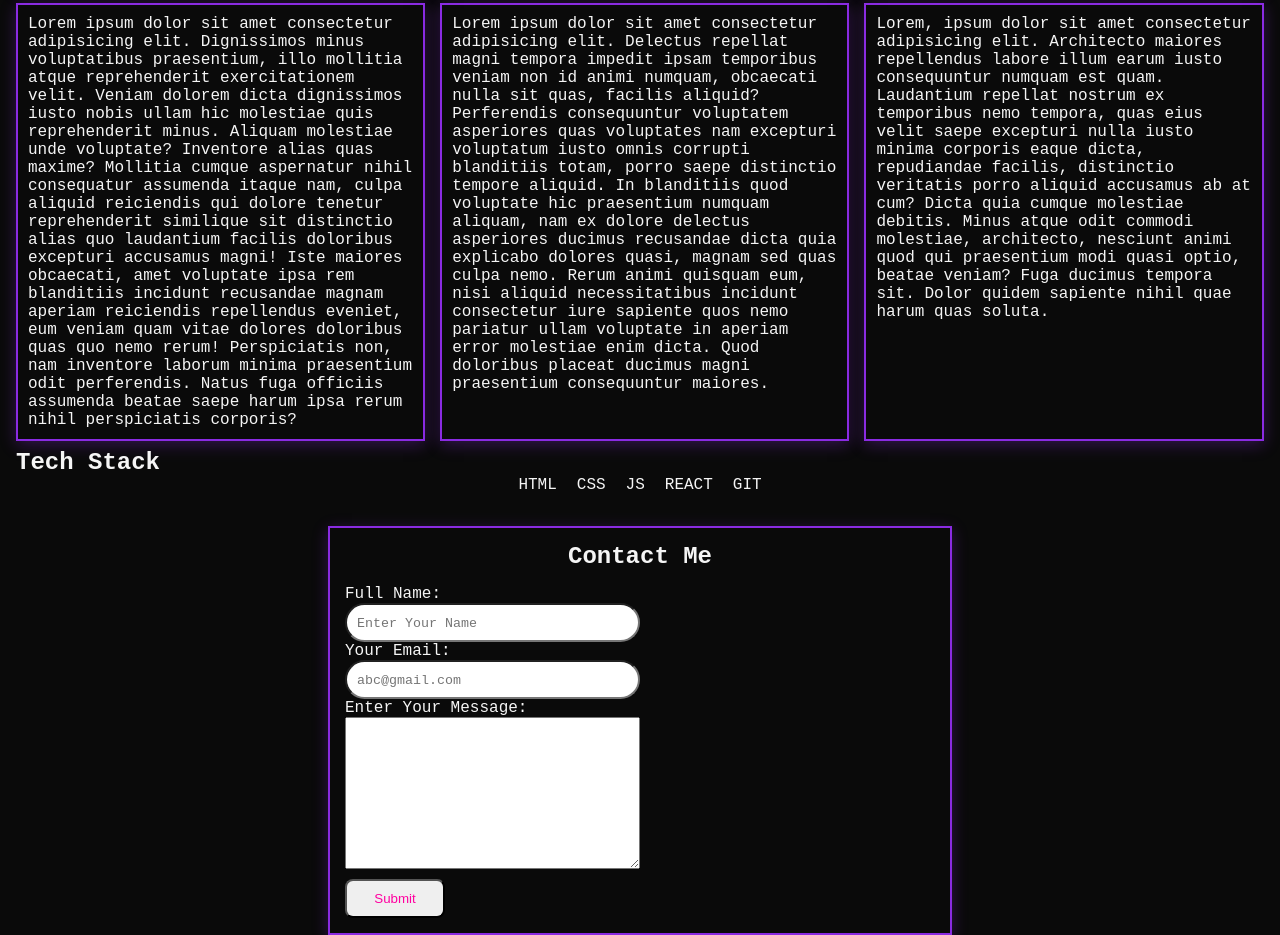
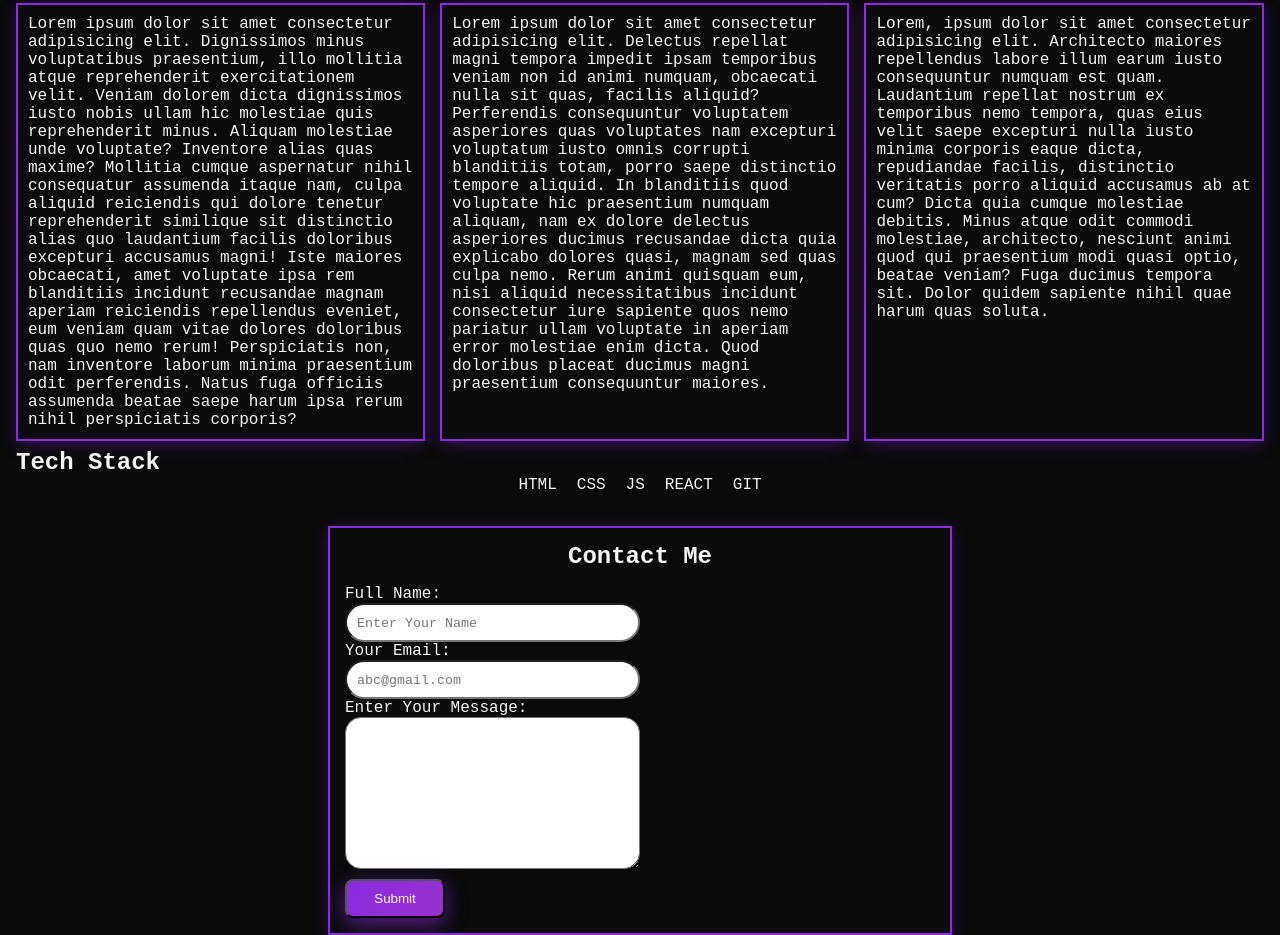
Before and after one commit to Gathoni-K/Portfolio-draft-1, a plain HTML site: page index.html in a window 1280 px wide. Shown: the part 1331-2266 px from the top of the page. Drawn offline with Linux system fonts and the light colour scheme.

Commit message:
Portfolio draft

```diff
--- a/style.css
+++ b/style.css
@@ -65,6 +65,7 @@ nav ul li a:focus {
 }
 
 nav ul li a::before {
+/*this block of code gives us the glowy box surrounding our links*/
     content: '';
     position: absolute;
     bottom: 0.5rem;
@@ -316,11 +317,15 @@ form input::placeholder{
 }
 form textarea{
     width: 50%;
+    border-radius: 1rem;
 }
 form button{
     padding: 10px;
     width: 100px;
     border-radius: 0.5rem;
     margin-top: 10px;
-    color:#FF00A0;
+    color: #fff9fd;
+    background: linear-gradient(135deg, #8A2BE2, #9932CC);
+    cursor: pointer;
+    box-shadow: 0 6px 20px rgba(138, 43, 226, 0.6);
 }
```
